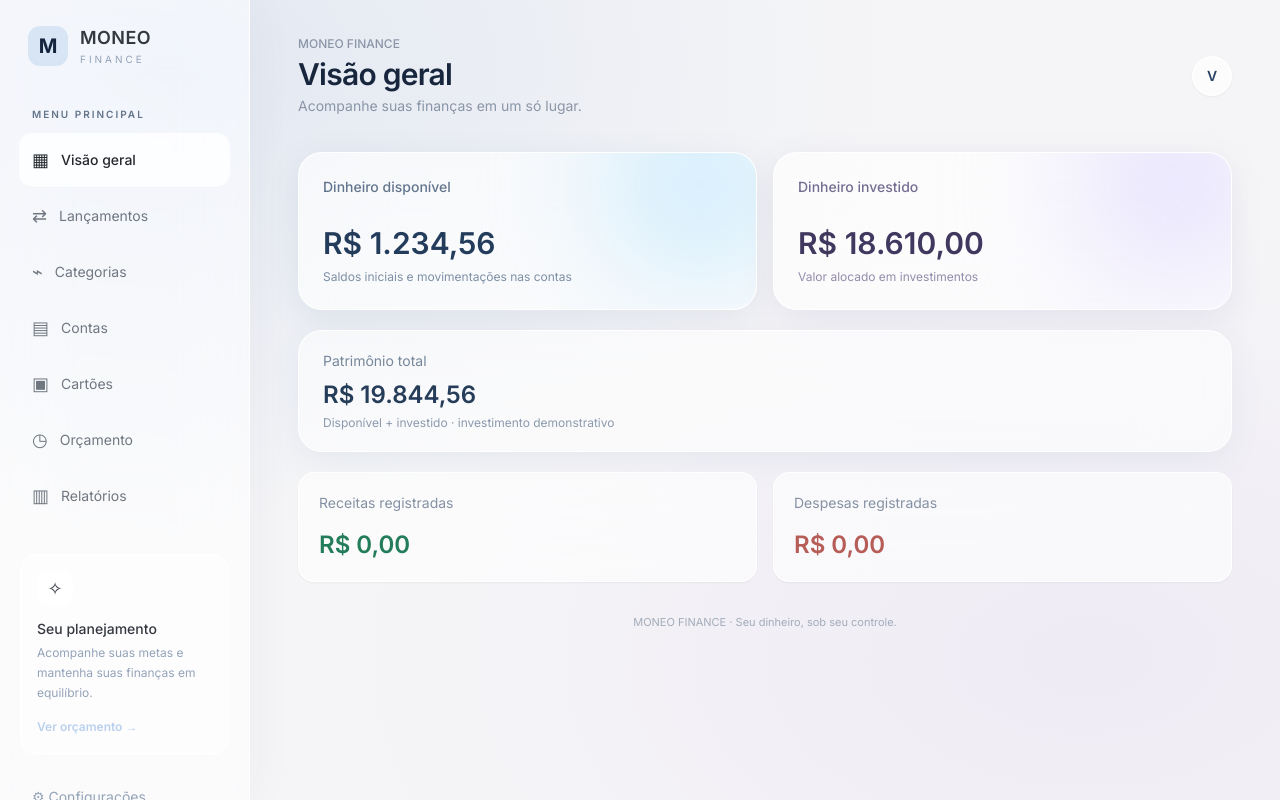
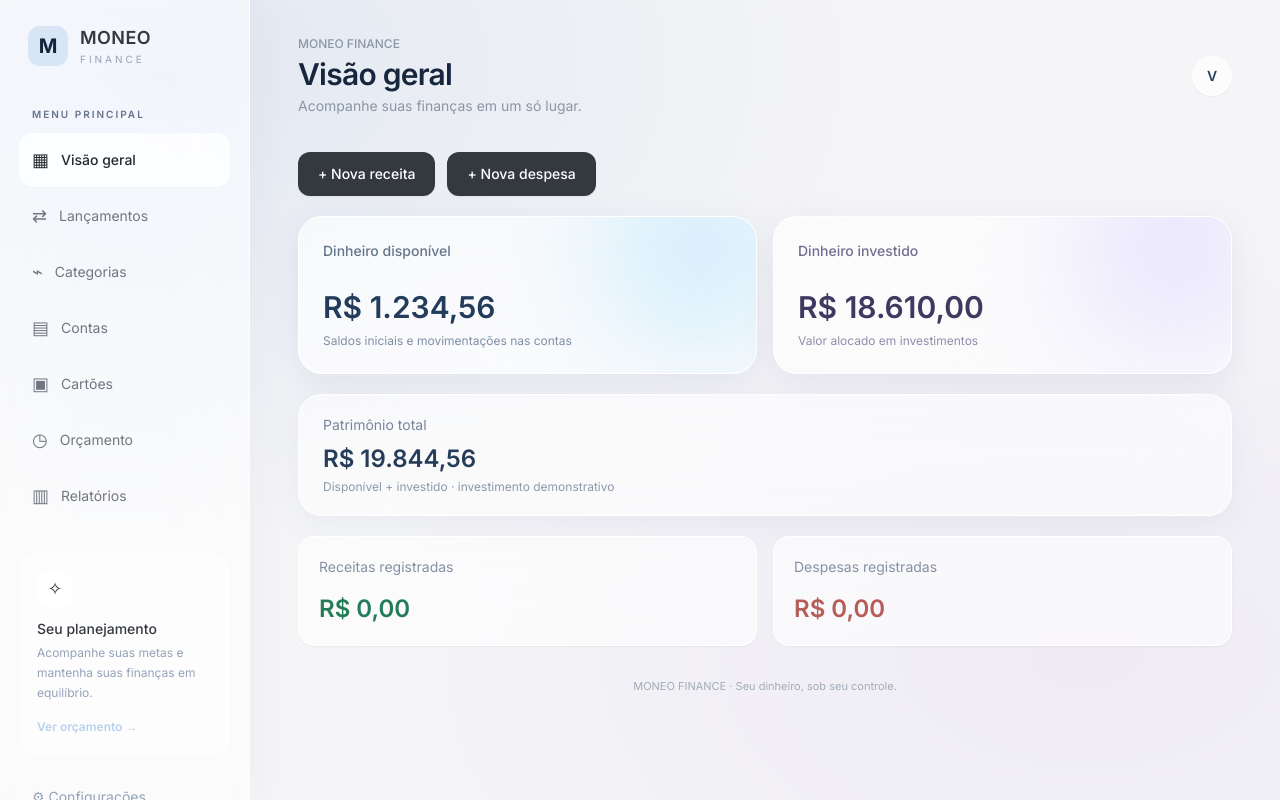
Before and after one commit to escrivitinho/stackblitz-starters-xpoyeyy7, a Next.js app: page / in a window 1280 px wide. Built offline with nearby package versions, Linux system fonts and the light colour scheme.

Commit message:
Add new income and expense quick actions to overview

```diff
--- a/app/page.tsx
+++ b/app/page.tsx
@@ -807,6 +807,16 @@ if (amountCents <= 0) {
 
         {active === "Visão geral" && (
           <div className="space-y-5">
+            <div className="flex flex-wrap gap-3">
+              {([["income", "+ Nova receita"], ["expense", "+ Nova despesa"]] as [TransactionType, string][]).map(([type, label]) => (
+                <button key={type} type="button" onClick={() => {
+                  resetTransactionForm();
+                  changeTransactionType(type);
+                  setShowTransactionForm(true);
+                  setActive("Lançamentos");
+                }} className="rounded-xl bg-[#34383F] px-5 py-3 text-sm font-medium text-white shadow-sm hover:bg-[#25282D]">{label}</button>
+              ))}
+            </div>
             <div className="grid grid-cols-1 gap-4 md:grid-cols-2">
               <div className="group relative isolate overflow-hidden rounded-3xl border border-white/90 bg-white/65 p-6 shadow-[0_8px_32px_rgba(80,110,150,0.10)] backdrop-blur-2xl">
                 <div className="pointer-events-none absolute -right-10 -top-16 -z-10 h-48 w-48 rounded-full bg-sky-200/70 blur-[65px]" />
```
